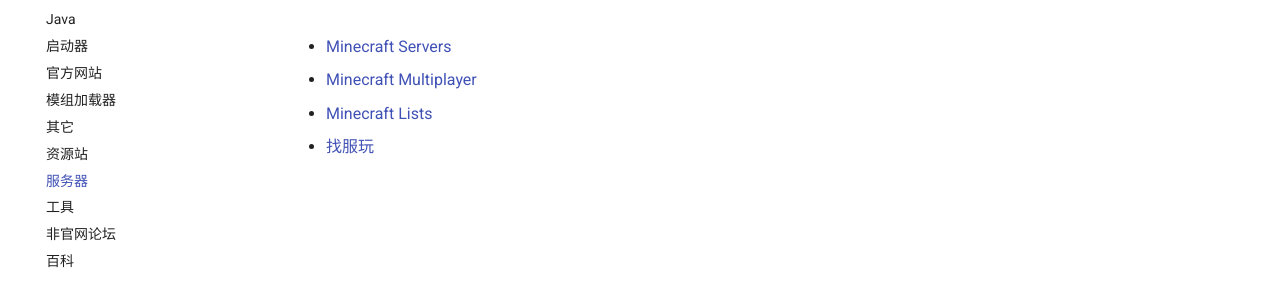
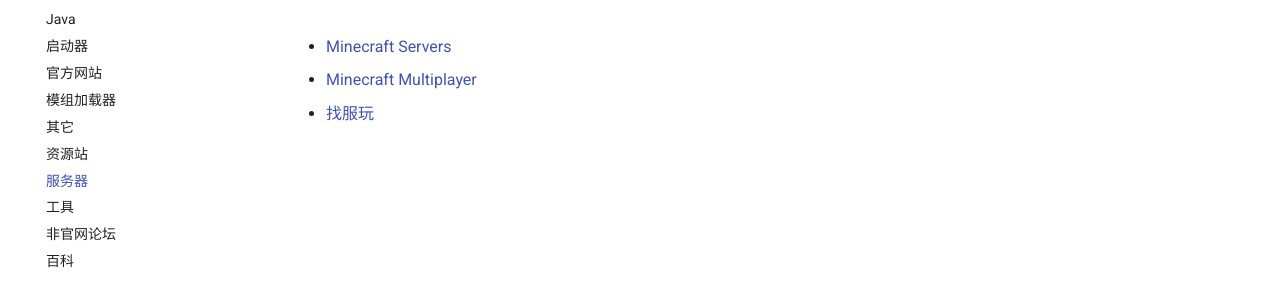
Before and after one commit to xyz8848/mcnav, an MkDocs documentation site: the page built from docs/servers.md, in a window 1280 px wide. Shown: the part 146-441 px from the top of the page. Built offline with MkDocs 1.6.1 and Material for MkDocs 9.7.7, drawn with Linux system fonts in a browser that asks for light colours; comment, search, counter and statistics services are not loaded.

Commit message:
Update servers.md

```diff
--- a/docs/servers.md
+++ b/docs/servers.md
@@ -2,5 +2,4 @@
 
 - [Minecraft Servers](https://minecraftservers.org/)
 - [Minecraft Multiplayer](https://minecraft-mp.com/)
-- [Minecraft Lists](https://www.mclists.cn/)
 - [找服玩](https://play.mcmod.cn/)
```
